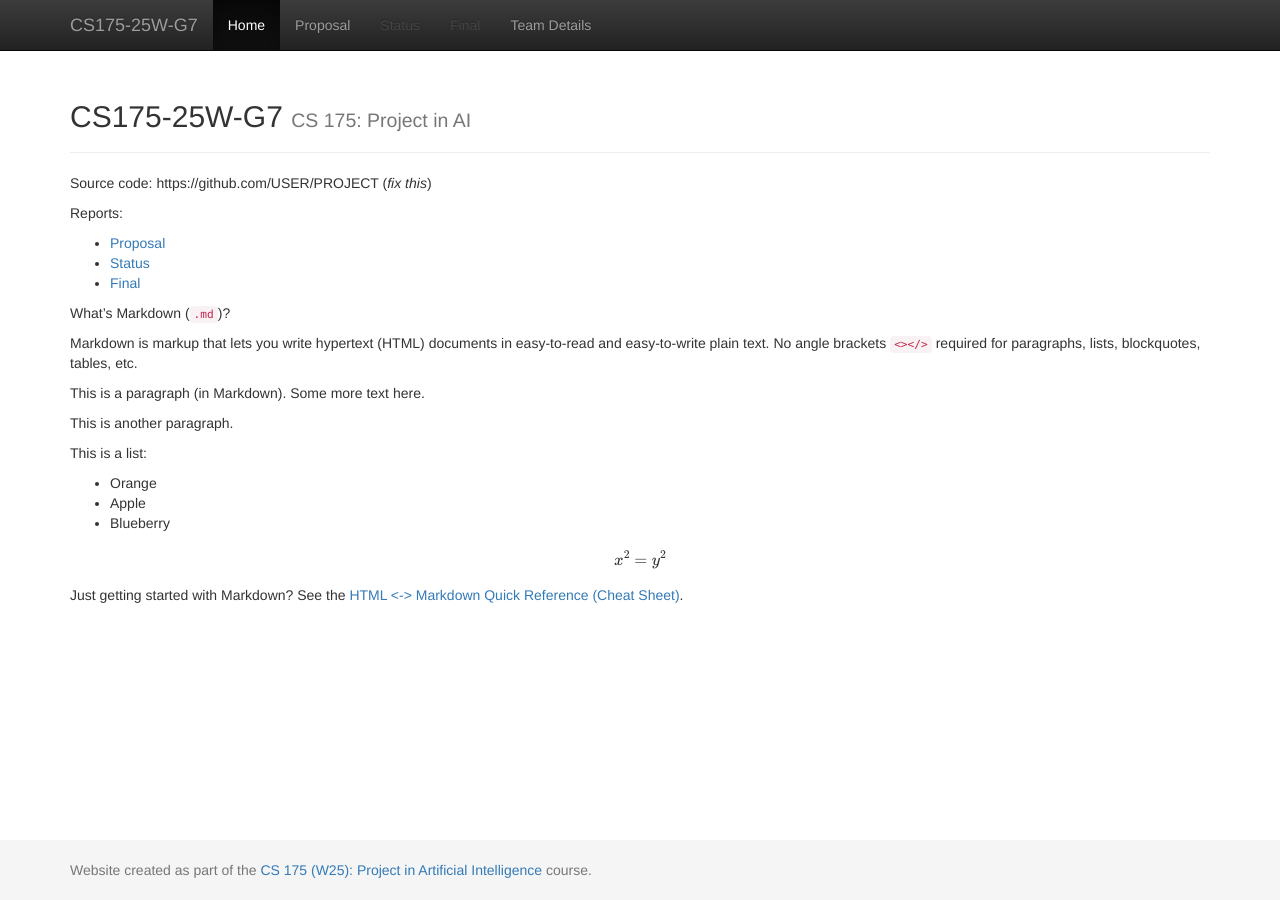
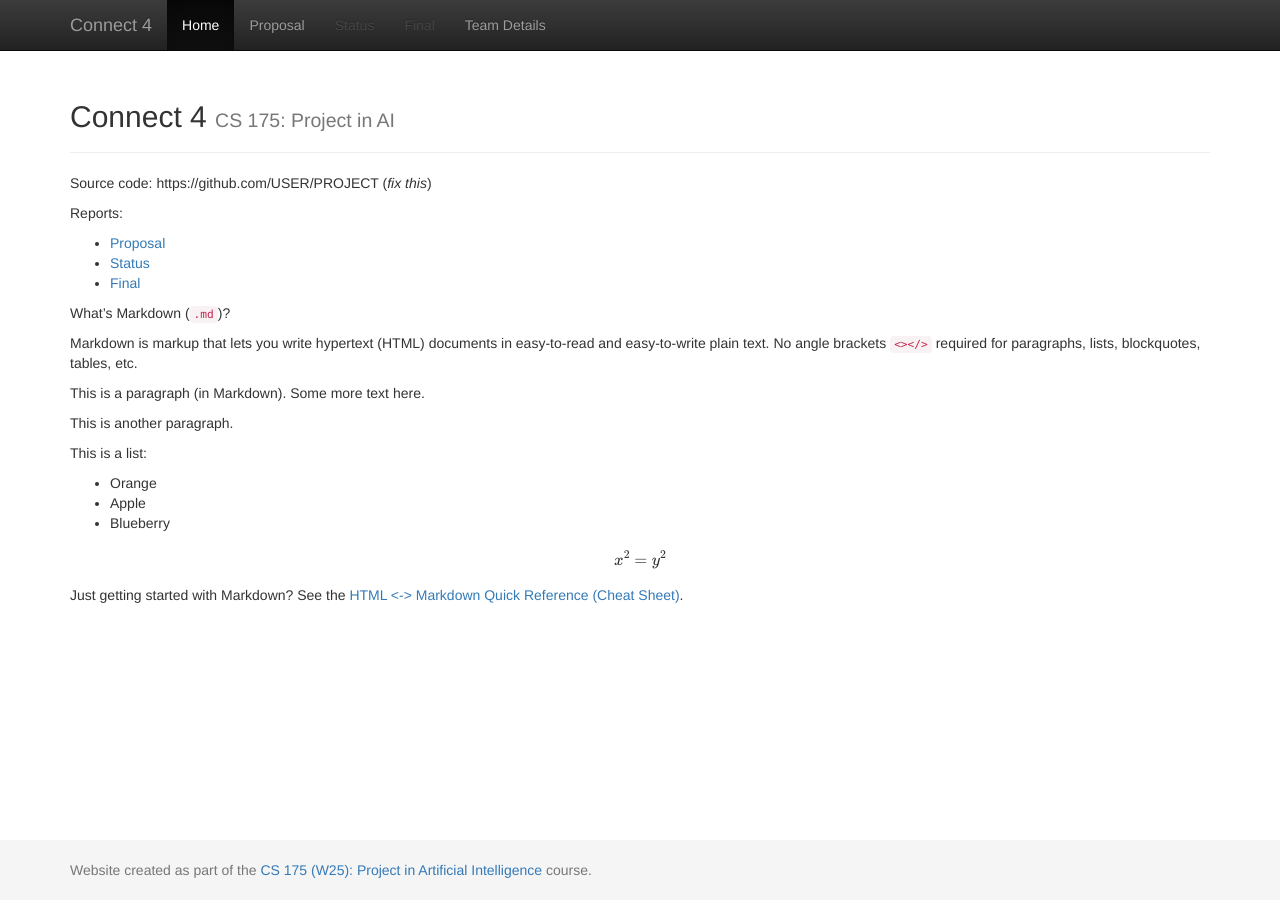
Before and after one commit to guangf1/Connect4, a Jekyll site: the page built from docs/index.md, in a window 1280 px wide. Built offline with Jekyll 4.4.1, drawn with Linux system fonts in a browser that asks for light colours; formulas are drawn with MathJax 3.

Commit message:
Update _config.yml

```diff
--- a/docs/_config.yml
+++ b/docs/_config.yml
@@ -1,7 +1,7 @@
 ###########
 # site.title
 
-title:    'CS175-25W-G7'
+title:    'Connect 4'
 subtitle: 'CS 175: Project in AI'
 
 
```
